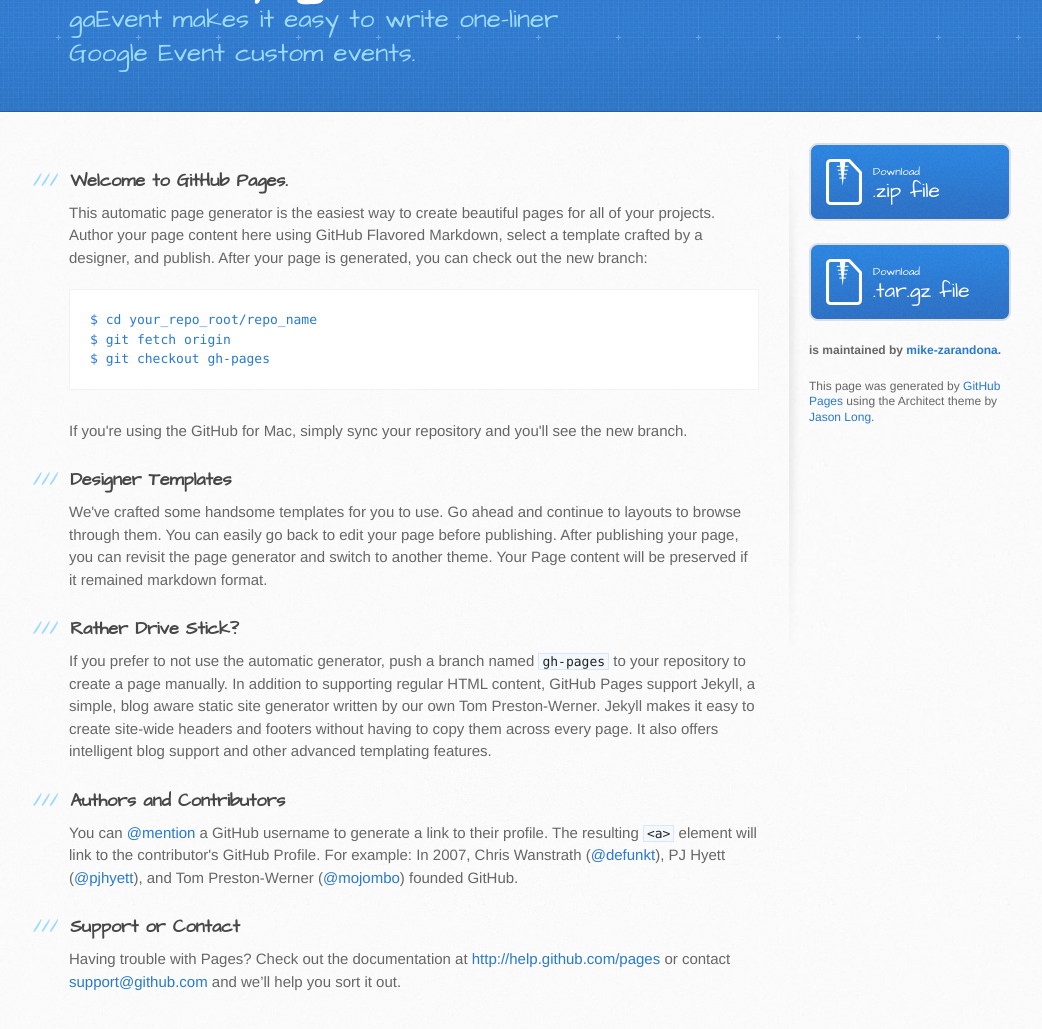
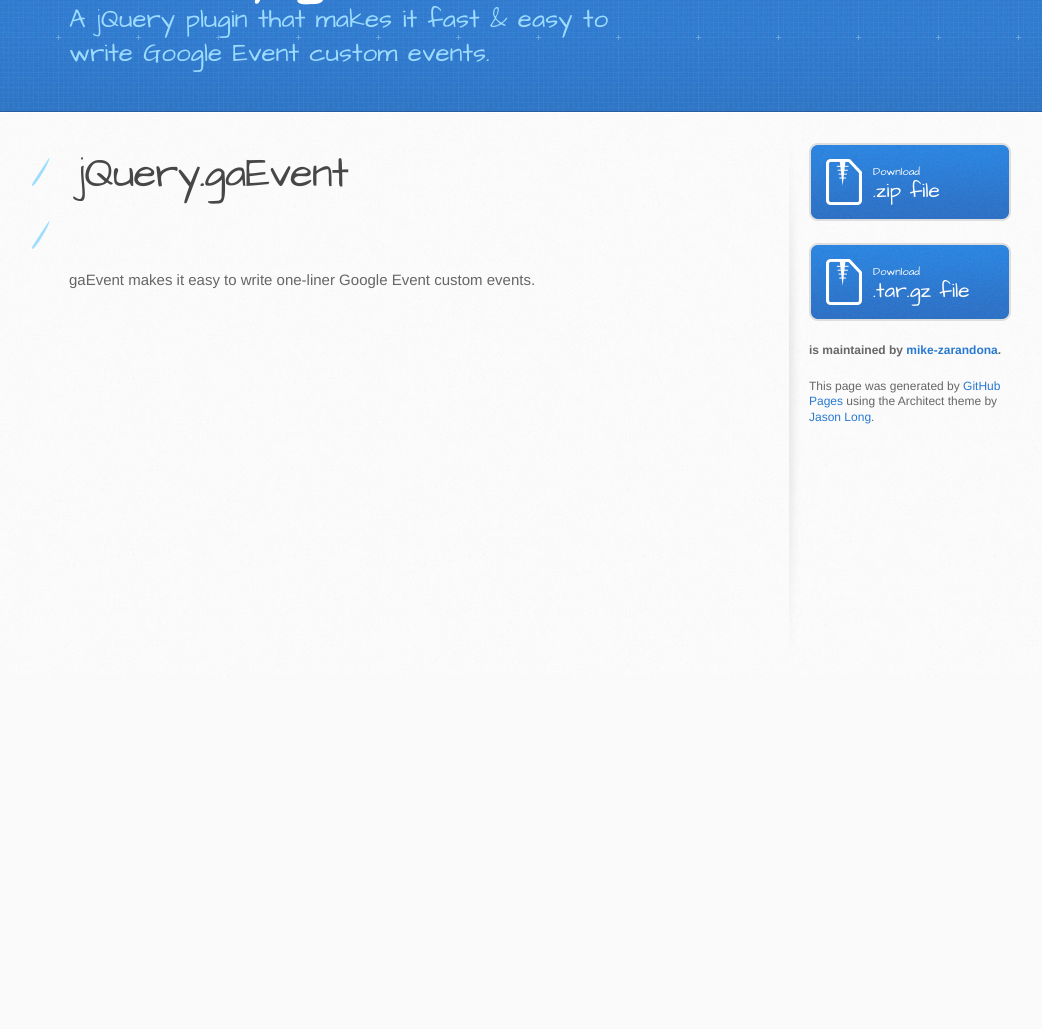
Before and after one commit to mike-zarandona/GAEvent, a plain HTML site: page index.html in a window 1280 px wide. Shown: the part 123-1152 px from the top of the page, without its empty margins (101-1143 px from the left). After the commit the page ends 800 px from the top, so only its background shows below. Drawn offline with Linux system fonts and the light colour scheme.

```diff
--- a/index.html
+++ b/index.html
@@ -20,7 +20,7 @@
     <header>
       <div class="inner">
         <h1>jQuery.gaEvent</h1>
-        <h2>gaEvent makes it easy to write one-liner Google Event custom events.</h2>
+        <h2>A jQuery plugin that makes it fast &amp; easy to write Google Event custom events.</h2>
         <a href="https://github.com/mike-zarandona/jQuery.gaEvent" class="button"><small>View project on</small>GitHub</a>
       </div>
     </header>
@@ -28,37 +28,12 @@
     <div id="content-wrapper">
       <div class="inner clearfix">
         <section id="main-content">
-          <h3>
-<a name="welcome-to-github-pages" class="anchor" href="#welcome-to-github-pages"><span class="octicon octicon-link"></span></a>Welcome to GitHub Pages.</h3>
+          <h1>
+<a name="jquerygaevent" class="anchor" href="#jquerygaevent"><span class="octicon octicon-link"></span></a>jQuery.gaEvent</h1>
 
-<p>This automatic page generator is the easiest way to create beautiful pages for all of your projects. Author your page content here using GitHub Flavored Markdown, select a template crafted by a designer, and publish. After your page is generated, you can check out the new branch:</p>
+<h1></h1>
 
-<pre><code>$ cd your_repo_root/repo_name
-$ git fetch origin
-$ git checkout gh-pages
-</code></pre>
-
-<p>If you're using the GitHub for Mac, simply sync your repository and you'll see the new branch.</p>
-
-<h3>
-<a name="designer-templates" class="anchor" href="#designer-templates"><span class="octicon octicon-link"></span></a>Designer Templates</h3>
-
-<p>We've crafted some handsome templates for you to use. Go ahead and continue to layouts to browse through them. You can easily go back to edit your page before publishing. After publishing your page, you can revisit the page generator and switch to another theme. Your Page content will be preserved if it remained markdown format.</p>
-
-<h3>
-<a name="rather-drive-stick" class="anchor" href="#rather-drive-stick"><span class="octicon octicon-link"></span></a>Rather Drive Stick?</h3>
-
-<p>If you prefer to not use the automatic generator, push a branch named <code>gh-pages</code> to your repository to create a page manually. In addition to supporting regular HTML content, GitHub Pages support Jekyll, a simple, blog aware static site generator written by our own Tom Preston-Werner. Jekyll makes it easy to create site-wide headers and footers without having to copy them across every page. It also offers intelligent blog support and other advanced templating features.</p>
-
-<h3>
-<a name="authors-and-contributors" class="anchor" href="#authors-and-contributors"><span class="octicon octicon-link"></span></a>Authors and Contributors</h3>
-
-<p>You can <a href="https://github.com/blog/821" class="user-mention">@mention</a> a GitHub username to generate a link to their profile. The resulting <code>&lt;a&gt;</code> element will link to the contributor's GitHub Profile. For example: In 2007, Chris Wanstrath (<a href="https://github.com/defunkt" class="user-mention">@defunkt</a>), PJ Hyett (<a href="https://github.com/pjhyett" class="user-mention">@pjhyett</a>), and Tom Preston-Werner (<a href="https://github.com/mojombo" class="user-mention">@mojombo</a>) founded GitHub.</p>
-
-<h3>
-<a name="support-or-contact" class="anchor" href="#support-or-contact"><span class="octicon octicon-link"></span></a>Support or Contact</h3>
-
-<p>Having trouble with Pages? Check out the documentation at <a href="http://help.github.com/pages">http://help.github.com/pages</a> or contact <a href="mailto:support@github.com">support@github.com</a> and we’ll help you sort it out.</p>
+<p>gaEvent makes it easy to write one-liner Google Event custom events.</p>
         </section>
 
         <aside id="sidebar">
```
Also changed, not shown: params.json (+1 -1 lines).
